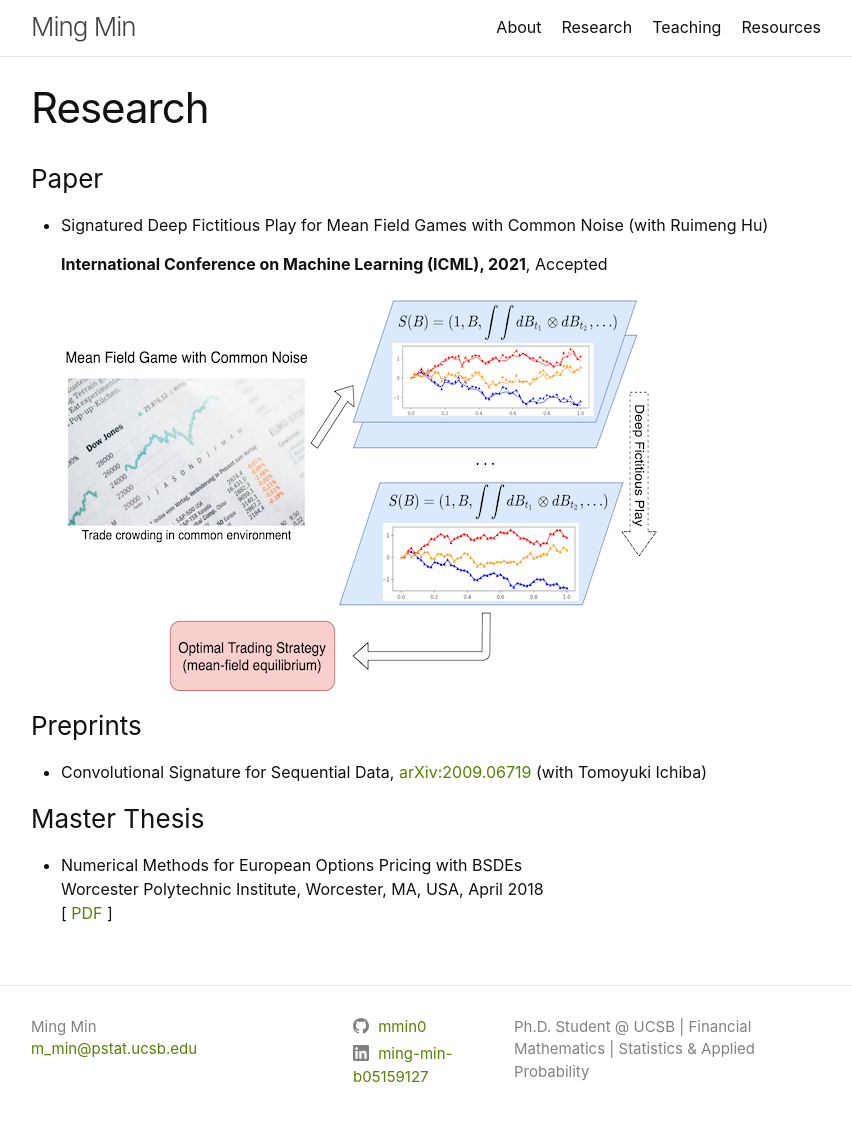
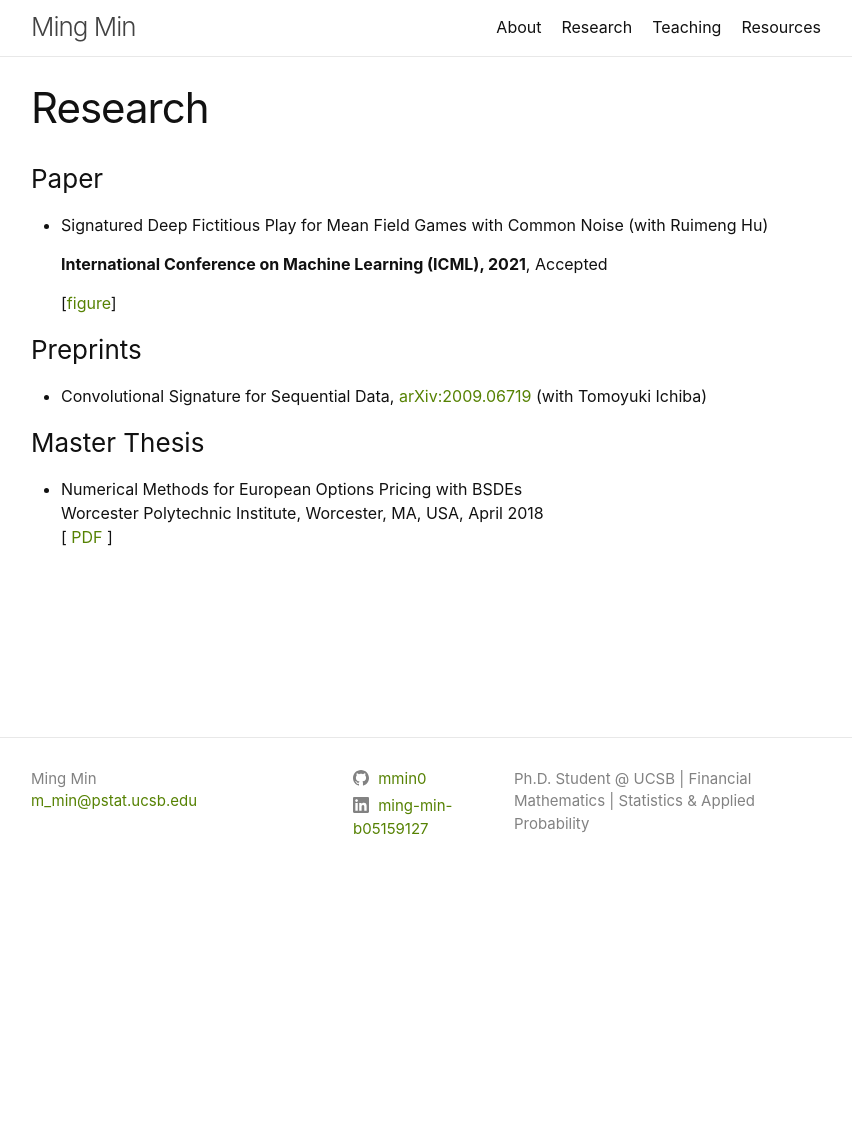
Before and after one commit to mmin0/mmin0.github.io, a Jekyll site: the page built from publications/index.md, in a window 1280 px wide. Shown: the whole page, without its empty margins (214-1066 px from the left). Built offline with Jekyll 4.4.1, drawn with Linux system fonts in a browser that asks for light colours; after the commit the page ends 900 px from its top, so only the background shows below that.

Commit message:
Update index.md

```diff
--- a/publications/index.md
+++ b/publications/index.md
@@ -7,7 +7,7 @@ title: Research
 
   **International Conference on Machine Learning (ICML), 2021**, Accepted
 
-  ![figure](SigDFP_icml.png)
+  \[[figure](SigDFP_icml.png)\]
 
 ### Preprints
 * Convolutional Signature for Sequential Data, [arXiv:2009.06719](https://arxiv.org/abs/2009.06719){:target="_blank"} (with Tomoyuki Ichiba)
```
